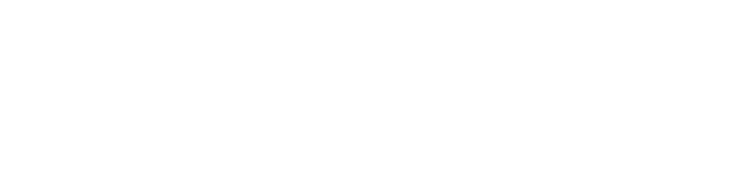
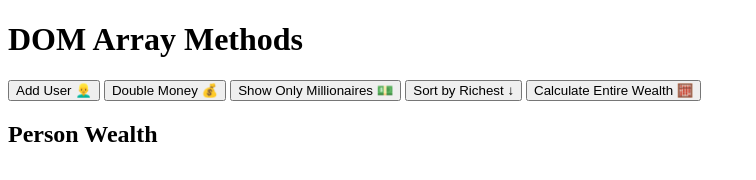
Before and after one commit to Glenda9031/DOM_Array_Methods, a plain HTML site: page index.html in a window 1280 px wide. Shown: the whole page, without its empty margins (0-756 px from the left). Drawn offline with Linux system fonts and the light colour scheme.

Commit message:
Update index.html

```diff
--- a/index.html
+++ b/index.html
@@ -4,10 +4,24 @@
     <meta charset="UTF-8">
     <meta name="viewport" content="width=device-width, initial-scale=1.0">
     <link rel="stylesheet" href="style.css">
-    <title>Document</title>
+    <title>DOM Array Methods</title>
 </head>
 <body>
+    <h1>DOM Array Methods</h1>
 
+    <div class="container">
+        <aside>
+            <button id="add-user">Add User 👱‍♂️</button>
+            <button id="double">Double Money 💰</button>
+            <button id="show-millionaires">Show Only Millionaires 💵</button>
+            <button id="sort">Sort by Richest ↓</button>
+            <button id="calculate-wealth">Calculate Entire Wealth 🧮</button>
+        </aside>
+
+        <main id="main">
+            <h2><strong>Person</strong> Wealth</h2>
+        </main>
+    </div>
 </body>
 <script src="script.js"></script>
 </html>
```
